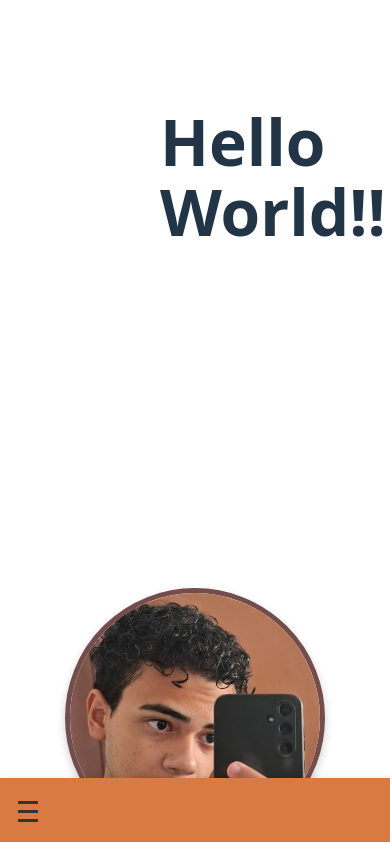
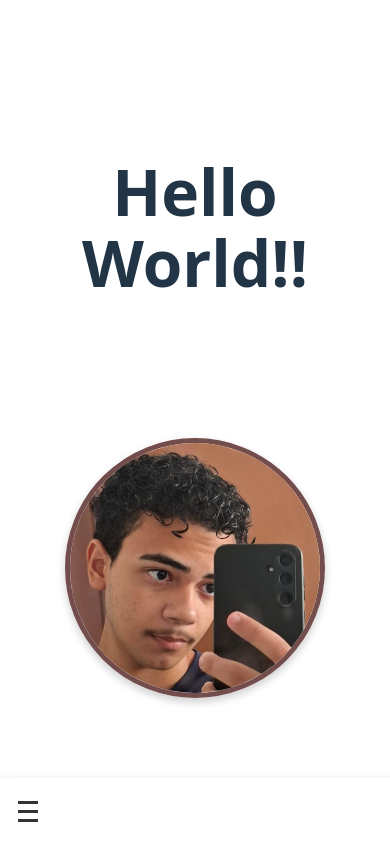
Before and after one commit to PedroHmelosilva/portifolio, a React (Vite) app: page / in a window 390 px wide. Shown: the top 842 px of the page. Built offline with nearby package versions, Linux system fonts and the light colour scheme.

Commit message:
ajusting mobile form

```diff
--- a/src/App.css
+++ b/src/App.css
@@ -44,14 +44,18 @@ div#letters {
   }
 
   div#container {
+    align-items: center;
+    justify-content: center;
+    width: 100%;
     flex-direction: column;
-    height: calc(100vh - 60px);
+    height: 100vh;
     gap: 2rem;
+    padding: 0;
   }
 
   div#letters {
     width: 100%;
-    padding: 0 1rem;
+    padding: 0;
   }
 
   h1 {
@@ -61,6 +65,7 @@ div#letters {
   img#perfil_foto {
     width: 300px;
     height: 300px;
+    margin-bottom: 10em;
   }
 
   .separator {
--- a/src/components/Navbar.css
+++ b/src/components/Navbar.css
@@ -154,6 +154,8 @@ color: #fff;
 
 /* Responsive Design */
 @media screen and (max-width: 768px) {
+
+
   .navbar {
     padding: 0.5rem;
     justify-content: center;
@@ -161,7 +163,7 @@ color: #fff;
     bottom: 0;
     top: auto;
     width: 100%;
-    background-color: #D97A43;
+    background-color: rgba(217, 122, 67, 0);
     height: 50px;
   }
 
```
